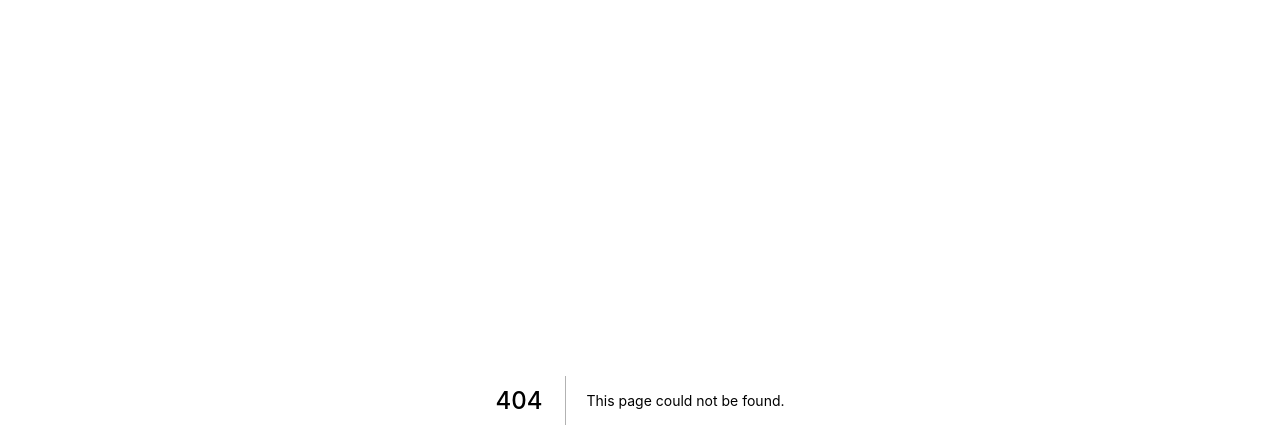
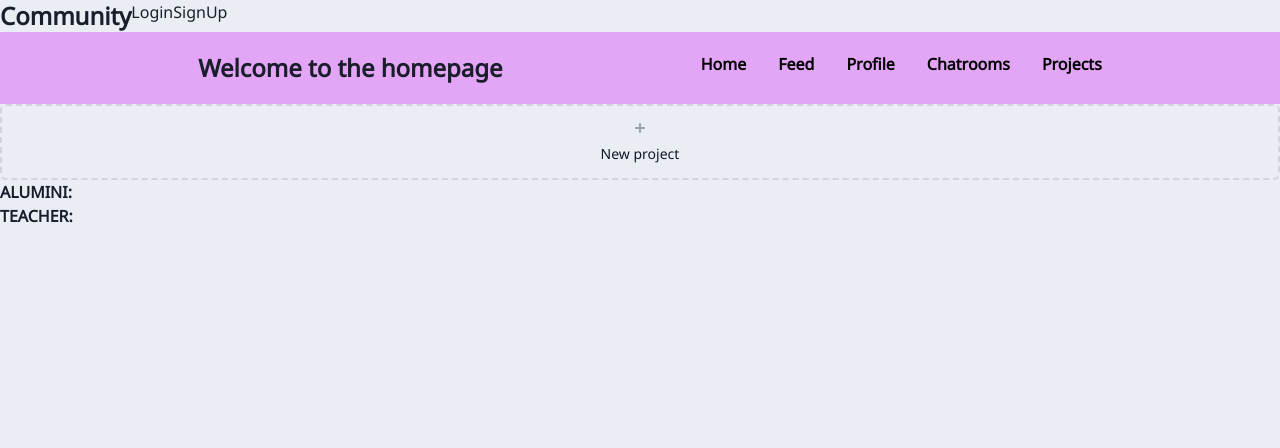
Before and after one commit to Nikhil-Abraham/Community-BMSCE, a Next.js app in the folder c2/: page /home in a window 1280 px wide. Before the commit this address had no page. Shown: the top 448 px of the page. Built offline with nearby package versions, Linux system fonts and the light colour scheme.

Commit message:
Create home.js

```diff
--- /dev/null
+++ b/c2/pages/home.js
@@ -0,0 +1,45 @@
+import Head from "next/head";
+import Image from "next/image";
+import Header from "../Components/Header";
+
+export default function Home() {
+  return (
+    <div class="bg-custom_white h-screen  text-custom_grey-150 font-Nato font-semibold   ">
+    <Header />
+      <div class="w-screen bg-custom_pink p-15 flex justify-evenly">
+        <div class="text-2xl font-Nato p-5">Welcome to the homepage</div>
+        <nav class="flex items-center h-16 text-white">
+                <svg
+                    class="md:hidden h-8 px-3 py-1 border rounded-sm"
+                    xmlns="http://www.w3.org/2000/svg"
+                    fill="none"
+                    viewBox="0 0 24 24"
+                    stroke="currentColor"
+                >
+                </svg>
+                <div
+                    class="hidden lg:inline-flex text-sm lg:text-base text-black space-x-4 lg:space-x-8 font-primary"
+                >
+                    <a href="#">Home</a>
+                    <a href="#">Feed</a>
+                    <a href="#">Profile</a>
+                    <a href="#">Chatrooms</a>
+                    <a href="#">Projects</a>
+                </div>
+            </nav>
+            </div>
+            <div>
+            <li class="flex space-y-4">
+      <a href="/new" class="hover:border-black-500 hover:border-solid hover:bg-pink hover:text-black-500 group w-full flex flex-col items-center justify-center rounded-md border-2 border-dashed border-gray-300 text-sm leading-6 text-gray-900 font-medium py-3 space-x-4">
+        <svg class="group-hover:text-black-500 mb-1 text-gray-400 space-x-4" width="20" height="20" fill="currentColor" aria-hidden="true">
+          <path d="M10 5a1 1 0 0 1 1 1v3h3a1 1 0 1 1 0 2h-3v3a1 1 0 1 1-2 0v-3H6a1 1 0 1 1 0-2h3V6a1 1 0 0 1 1-1Z" />
+        </svg>
+        New project
+      </a>
+    </li>
+    </div>
+    <div>ALUMINI:</div>
+      <div>TEACHER:</div>
+        </div>
+  );
+}
```
